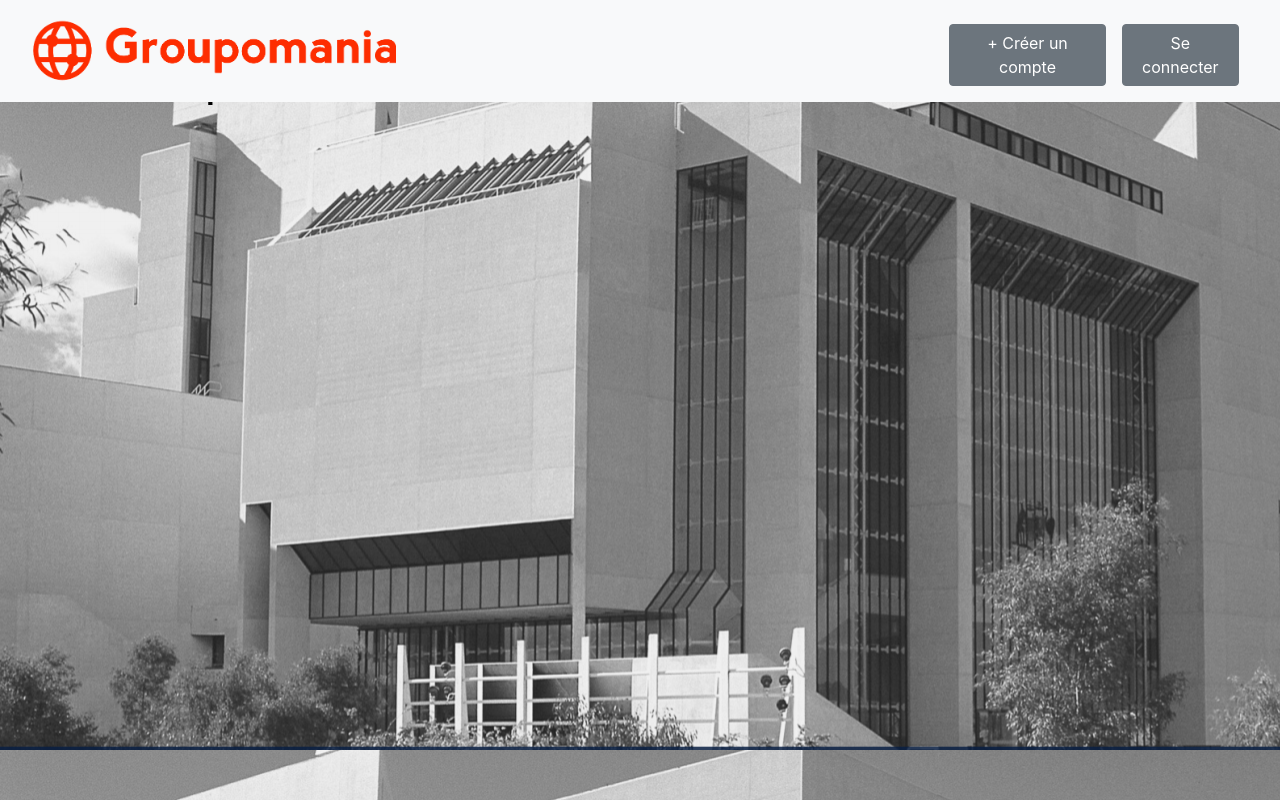
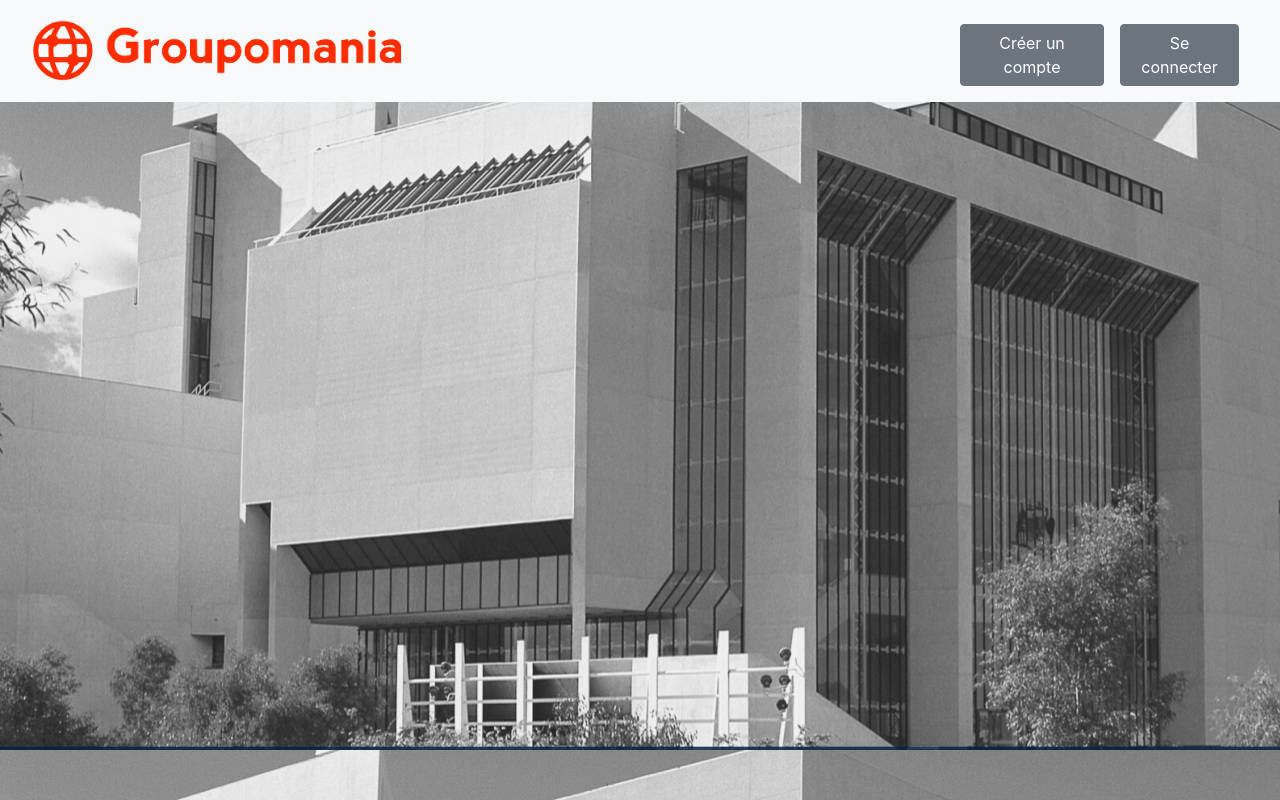
Before and after one commit to Aije1405/Groupomania-P7, a Vue app in the folder frontend/: page / in a window 1280 px wide. Built offline with nearby package versions, Linux system fonts and the light colour scheme.

Commit message:
nouvelle sauvegarde bdn

```diff
--- a/frontend/src/components/Header.vue
+++ b/frontend/src/components/Header.vue
@@ -11,13 +11,13 @@
           <router-link class="nav-link " to="/wall"><button type="button" class="btn btn-secondary">Publications 💬</button></router-link>
         </li>
         <li class="nav-item" v-if="user.token == null">
-          <router-link class="nav-link" to="/signup"><button type="button" class="btn btn-secondary">+ Créer un compte</button></router-link>
+          <router-link class="nav-link" to="/signup"><button type="button" class="btn btn-secondary">Créer un compte</button></router-link>
         </li>
         <li class="nav-item" v-if="user.token == null">
           <router-link class="nav-link" to="/login"><button type="button" class="btn btn-secondary">Se connecter</button></router-link>
         </li>
         <li class="nav-item  " v-if="user.token !== null">
-          <router-link class="nav-link" to="/user"><button type="button" class="btn btn-secondary">~{{ user.username }}~ 👤</button></router-link>
+          <router-link class="nav-link" to="/user"><button type="button" class="btn btn-secondary">{{ user.username }} 👤</button></router-link>
         </li>
         <li class="nav-item mt-2" v-if="user.token !== null">
           <button type="button" class="btn btn-danger" @click="disconnect">Déconnexion 👋</button>
--- a/frontend/src/views/accueil.vue
+++ b/frontend/src/views/accueil.vue
@@ -1,11 +1,6 @@
 <template>
 
     <body>
-        <div>
-           <h1 class="display-3">
-             Groupomania - Bienvenue sur votre réseau social !
-           </h1>
-        </div>
 
     </body>
 
--- a/frontend/src/views/user.vue
+++ b/frontend/src/views/user.vue
@@ -1,6 +1,6 @@
 <template>
   <main class="main-connect">
-        <h1> Paramètres de mon profil </h1>
+        <h1> Paramètres de profil </h1>
         <hr />
     <section class="row user-info ml-5 pl-5 pr-5">
       <div class="col-12">
```
Also changed, not shown: 1 other file (tests, documents, lock files or other folders).
